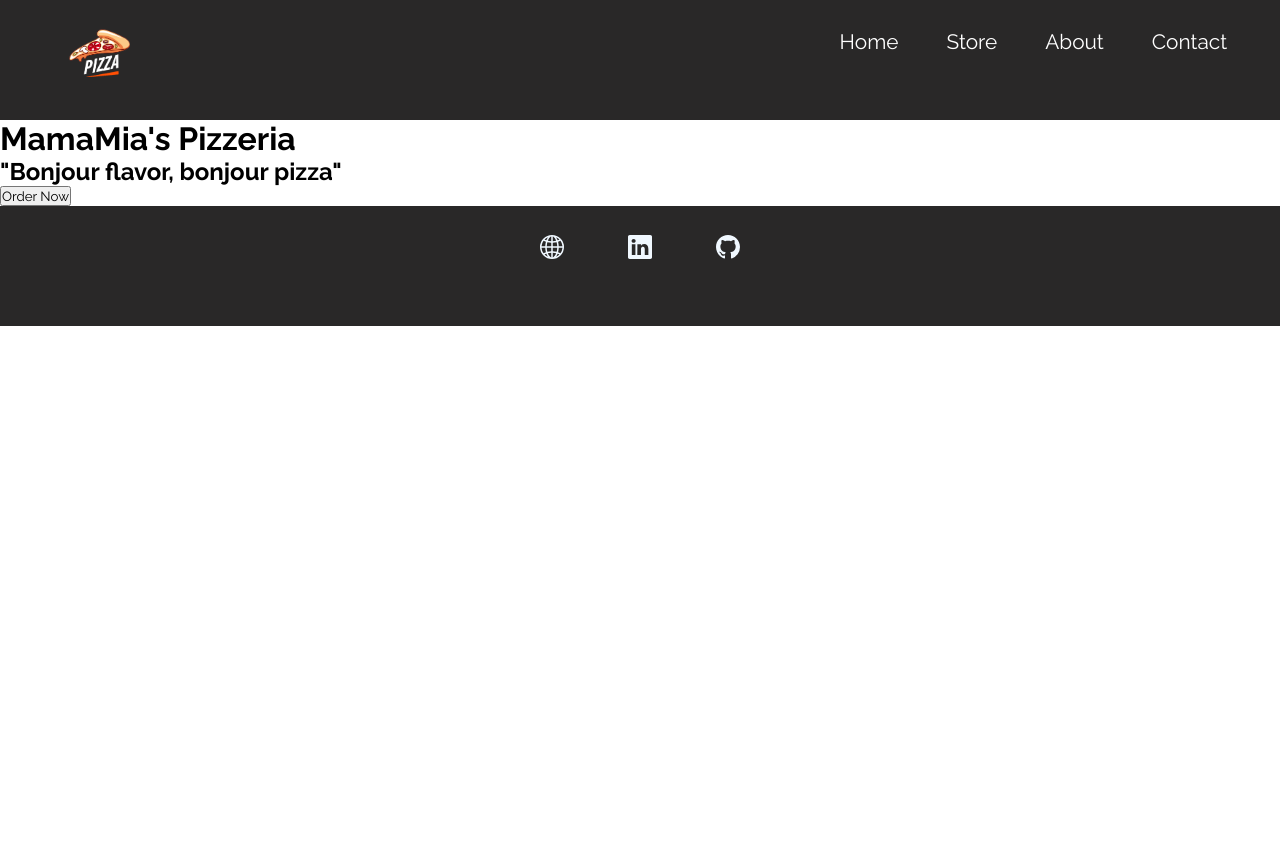
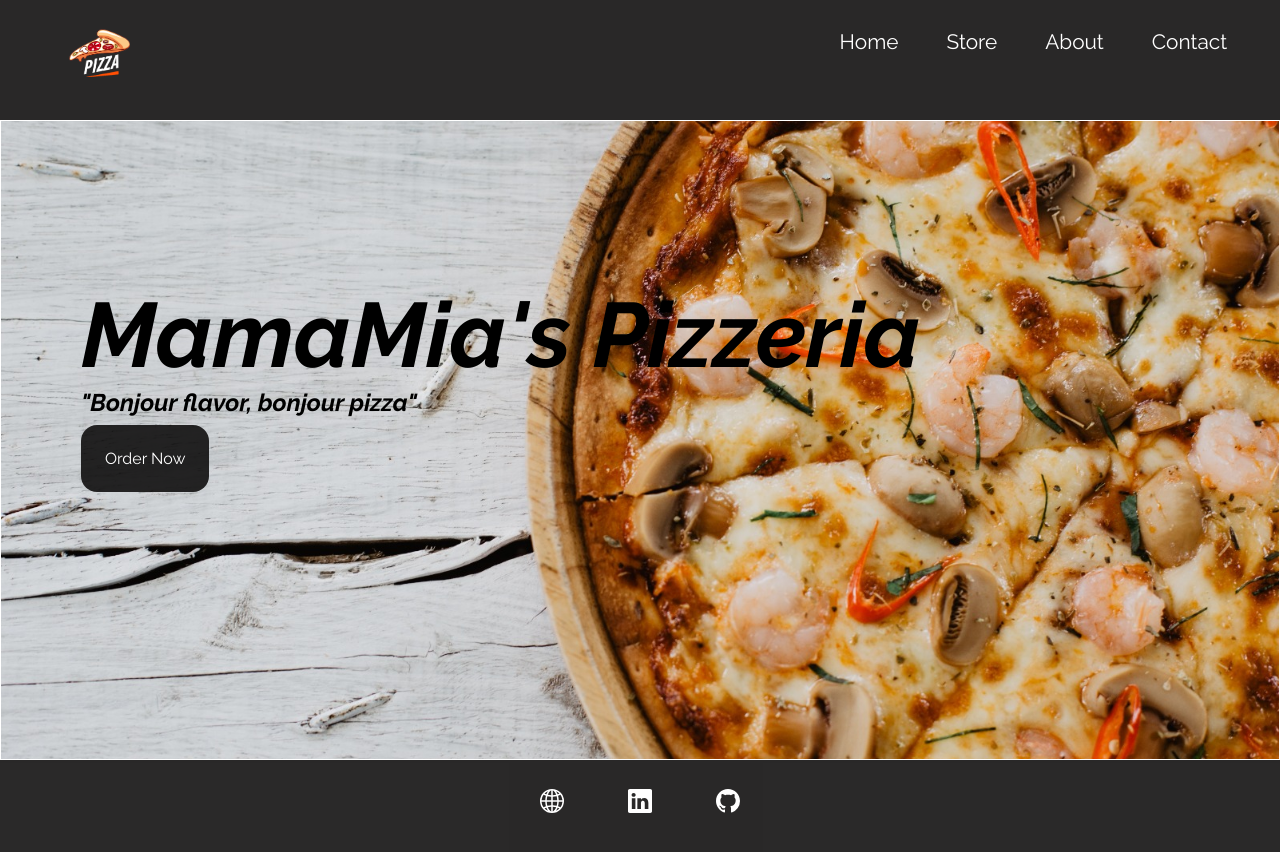
Before and after one commit to ComfortNt/Pizzeria, a React (Vite) app: page / in a window 1280 px wide. Shown: the top 852 px of the page. Before the commit the page ends 800 px from the top, so only its background shows below. Built offline with nearby package versions, Linux system fonts and the light colour scheme.

Commit message:
today's last commit
Finished home page

```diff
--- a/index.html
+++ b/index.html
@@ -14,6 +14,7 @@
         padding: 0px;
         box-sizing: border-box;
         font-family: Raleway;
+        transition: all 0.5s ease-in-out;
       }
     </style>
   </head>
--- a/src/Componets/Home.jsx
+++ b/src/Componets/Home.jsx
@@ -1,4 +1,5 @@
-
+import { Link } from 'react-router-dom';
+import '../Styles/Home.css'
 
 
 
@@ -11,7 +12,11 @@ function Home(){
 
             <h1>MamaMia's Pizzeria</h1>
             <h2>"Bonjour flavor, bonjour pizza"</h2>
+
+            <Link to="/Store">
             <button>Order Now</button>
+            </Link>
+
         </div>
     );
 
--- a/src/Styles/Footer.css
+++ b/src/Styles/Footer.css
@@ -1,4 +1,3 @@
-
 
 .footer{
 
@@ -16,7 +15,7 @@
 
 .footer a{
 
-    color: aliceblue;
+    color: #ffffff;
     font-size: 1.5rem;
     margin: 0rem 2rem;
 }
--- a/src/Styles/Header.css
+++ b/src/Styles/Header.css
@@ -20,9 +20,11 @@
 
 .navbar a{
 
-    color: white;
     margin: 1.5rem;
+
+    color: #ffffff;
     font-size: 1.3rem;
+
     cursor: pointer;
     text-decoration: none;
 
--- /dev/null
+++ b/src/Styles/Home.css
@@ -0,0 +1,42 @@
+
+
+.home{
+
+    width: 100%;
+    height: 80vh;
+    padding: 10rem 5rem;
+    border: 1px solid #ffffff;
+
+    background-image: url("../assets/home.jpeg");
+    background-repeat: no-repeat;
+    background-size: cover;
+    background-position: center;
+}
+
+.home h1{
+    font-size: 5.7rem;
+    font-style: italic;
+}
+
+.home h2{
+    font-style: italic;
+}
+
+.home button{
+
+    padding: 1.5rem;
+    margin-top: 0.5rem;
+
+    background-color: #0a0909de;
+    font-size: 1rem;
+    color: #ffffff;
+    cursor: pointer;
+
+    border: none;
+    border-radius: 1rem;
+
+}
+
+.home button:hover{
+    opacity: 0.8;
+}
```
